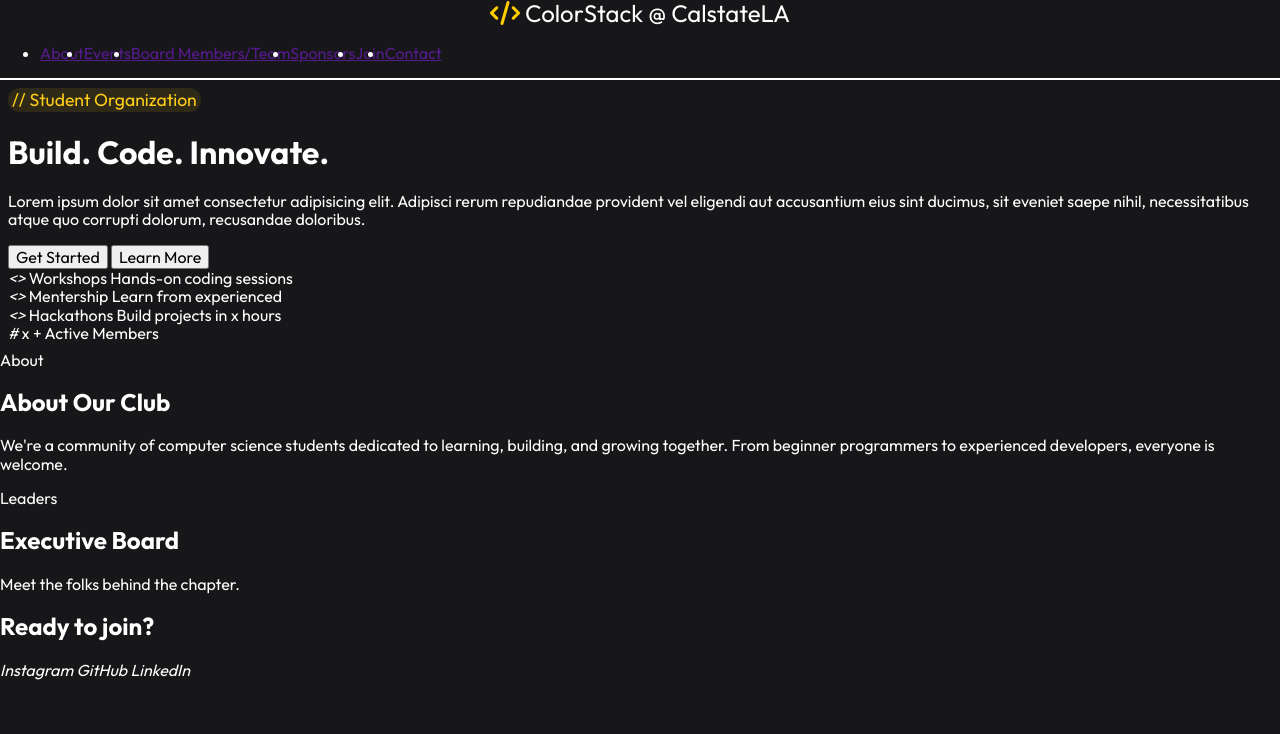
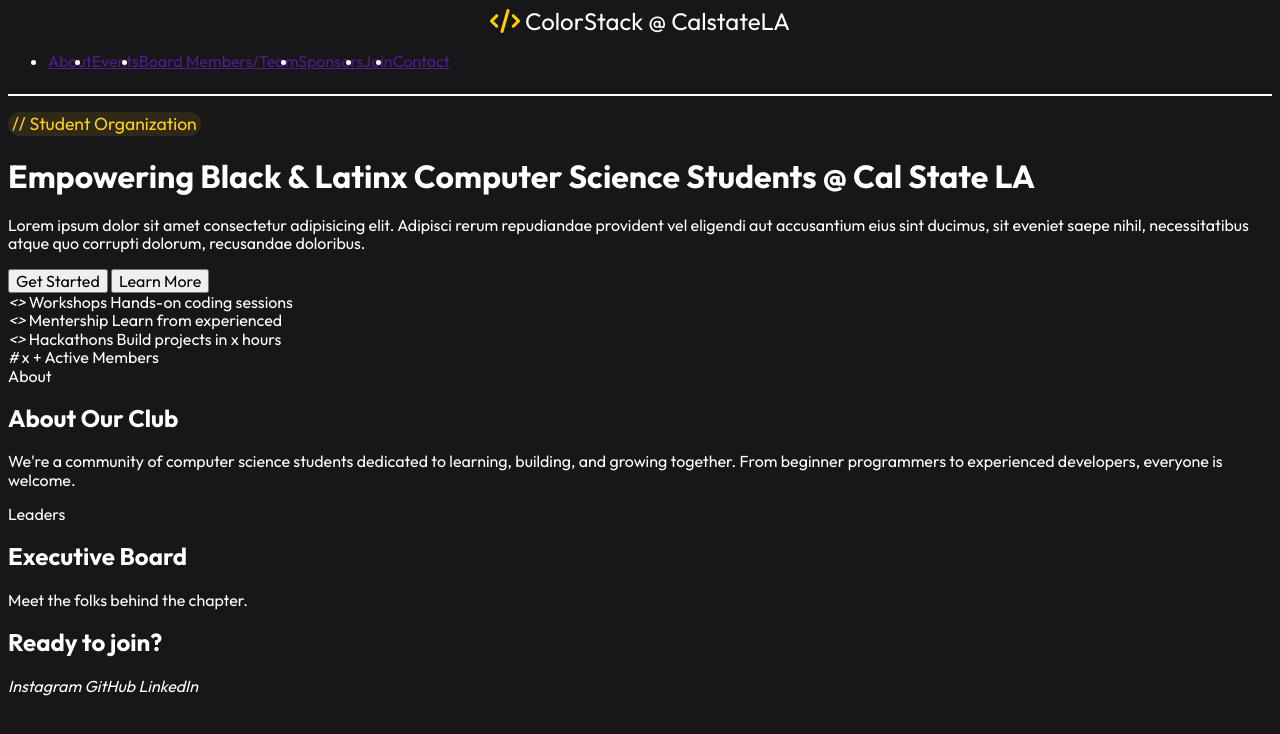
Before and after one commit to brianf4/colorstack-website, a plain HTML site: page index.html in a window 1280 px wide. Drawn offline with Linux system fonts and the light colour scheme.

Commit message:
changed h1 title and added some css

```diff
--- a/css/style.css
+++ b/css/style.css
@@ -25,7 +25,6 @@
 html {
     font-size: 16px;
     color: white;
-
     font-family: "Outfit", sans-serif;
     font-style: normal;
 }
@@ -35,7 +34,7 @@
     /* background-color: #1b1b1d; */
     background-color: #171719;
     /* background-color: #191919; */
-
+    padding: 0 .5rem;
 }
 
 /* h1 {
@@ -127,8 +126,7 @@
 
     nav {
         border-bottom: 2px solid white;
-
-
+        padding: .5rem 0;
     }
 
     nav ul, nav button {
@@ -143,8 +141,9 @@
     }
 
     main {
-        padding: .5rem;
+        padding-top: 1rem;
     }
+
 }
 
 @media (min-width: 768px) {
--- a/index.html
+++ b/index.html
@@ -48,10 +48,7 @@
         <main>
             <section>
                 <span>// Student Organization</span>
-                <h1>
-                    <span>Build. Code.</span>
-                    <span>Innovate.</span>
-                </h1>
+                <h1>Empowering Black & Latinx Computer Science Students @ Cal State LA</h1>
                 <p>Lorem ipsum dolor sit amet consectetur adipisicing elit. Adipisci rerum repudiandae provident vel eligendi aut accusantium eius sint ducimus, sit eveniet saepe nihil, necessitatibus atque quo corrupti dolorum, recusandae doloribus.</p>
                 <button>Get Started</button>
                 <button>Learn More</button>
```
